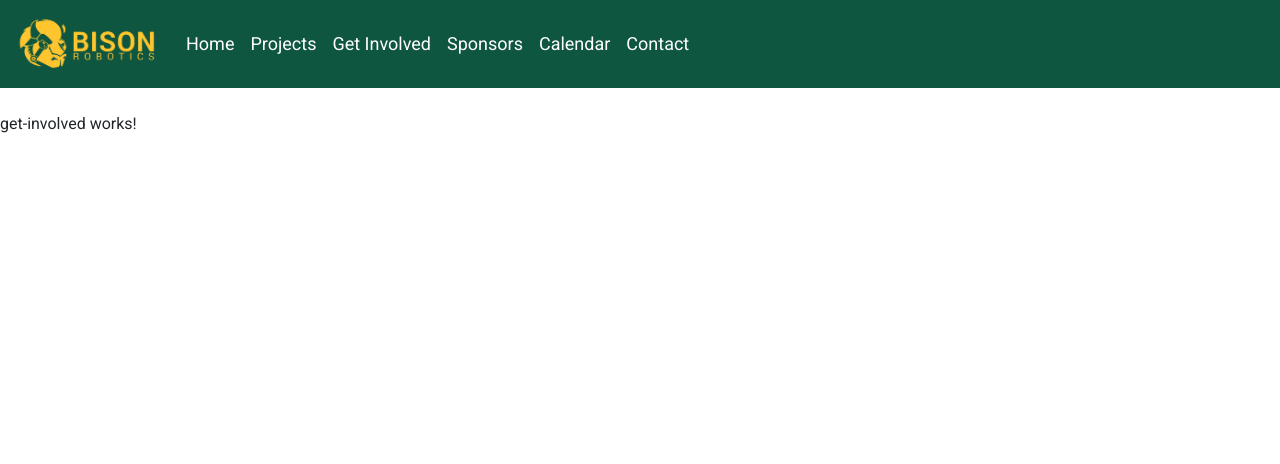
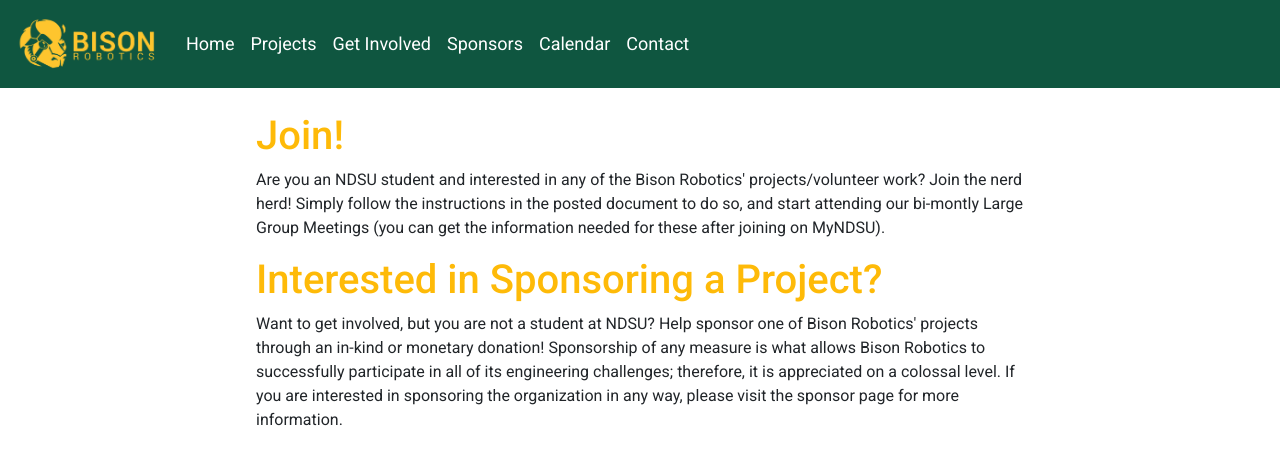
Before and after one commit to BisonRobotics/BisonRobotics.github.io, an Angular app: page /get-involved in a window 1280 px wide. Shown: the top 464 px of the page. Built offline with nearby package versions, Linux system fonts and the light colour scheme.

Commit message:
Add Get Involved content

```diff
--- a/src/app/get-involved/get-involved.component.css
+++ b/src/app/get-involved/get-involved.component.css
@@ -0,0 +1,4 @@
+.content {
+    margin-left: 20%;
+    margin-right: 20%;
+}
--- a/src/app/get-involved/get-involved.component.html
+++ b/src/app/get-involved/get-involved.component.html
@@ -1 +1,15 @@
-<p>get-involved works!</p>
+<div class="content">
+    <h1>Join!</h1>
+    <p>
+        Are you an NDSU student and interested in any of the Bison Robotics' projects/volunteer work? Join the nerd
+        herd! Simply follow the instructions in the posted document to do so, and start attending our bi-montly Large
+        Group Meetings (you can get the information needed for these after joining on MyNDSU).
+    </p>
+    <h1>Interested in Sponsoring a Project?</h1>
+    <p>
+        Want to get involved, but you are not a student at NDSU? Help sponsor one of Bison Robotics' projects through an
+        in-kind or monetary donation! Sponsorship of any measure is what allows Bison Robotics to successfully
+        participate in all of its engineering challenges; therefore, it is appreciated on a colossal level. If you are
+        interested in sponsoring the organization in any way, please visit the sponsor page for more information.
+    </p>
+</div>
--- a/src/app/home/home.component.css
+++ b/src/app/home/home.component.css
@@ -1,4 +1,3 @@
 h1 {
-    color: #feba08;
     text-align: center;
 }
--- a/src/app/projects/project/project.component.css
+++ b/src/app/projects/project/project.component.css
@@ -4,6 +4,5 @@
 }
 
 h1 {
-    color: #feba08;
     text-align: center;
 }
--- a/src/app/projects/projects/projects.component.css
+++ b/src/app/projects/projects/projects.component.css
@@ -1,10 +1,6 @@
 .content {
     margin-right: 20%;
     margin-left: 20%;
-}
-
-h1 {
-    color: #feba08;
 }
 
 h2 {
@@ -17,4 +13,5 @@ li {
 
 .project-name {
     color: #feba08;
+    text-decoration: underline;
 }
--- a/src/styles.css
+++ b/src/styles.css
@@ -2,3 +2,7 @@
 
 html, body { height: 100%; }
 body { margin: 0; font-family: Roboto, "Helvetica Neue", sans-serif; }
+
+h1 {
+    color: #feba08;
+}
```
